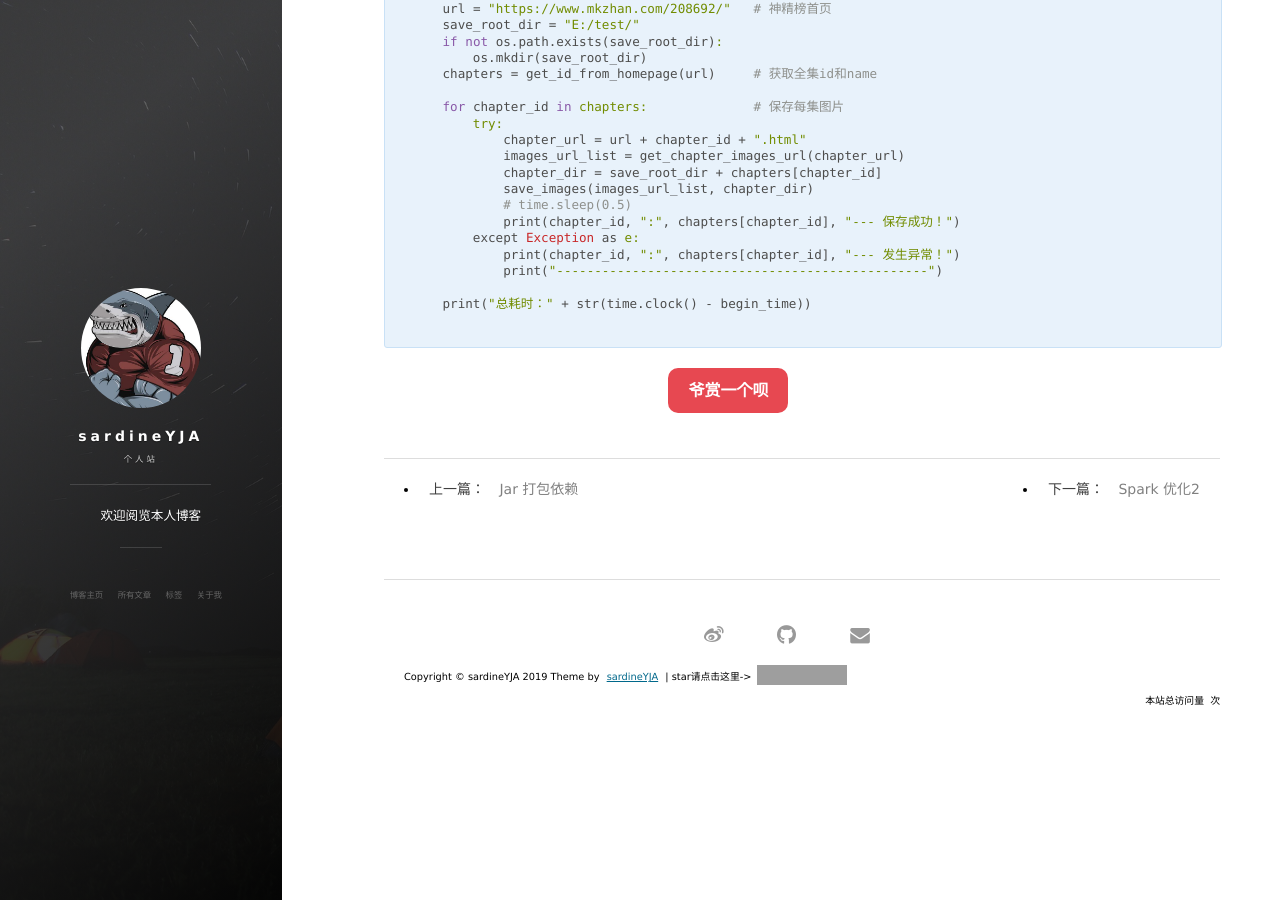
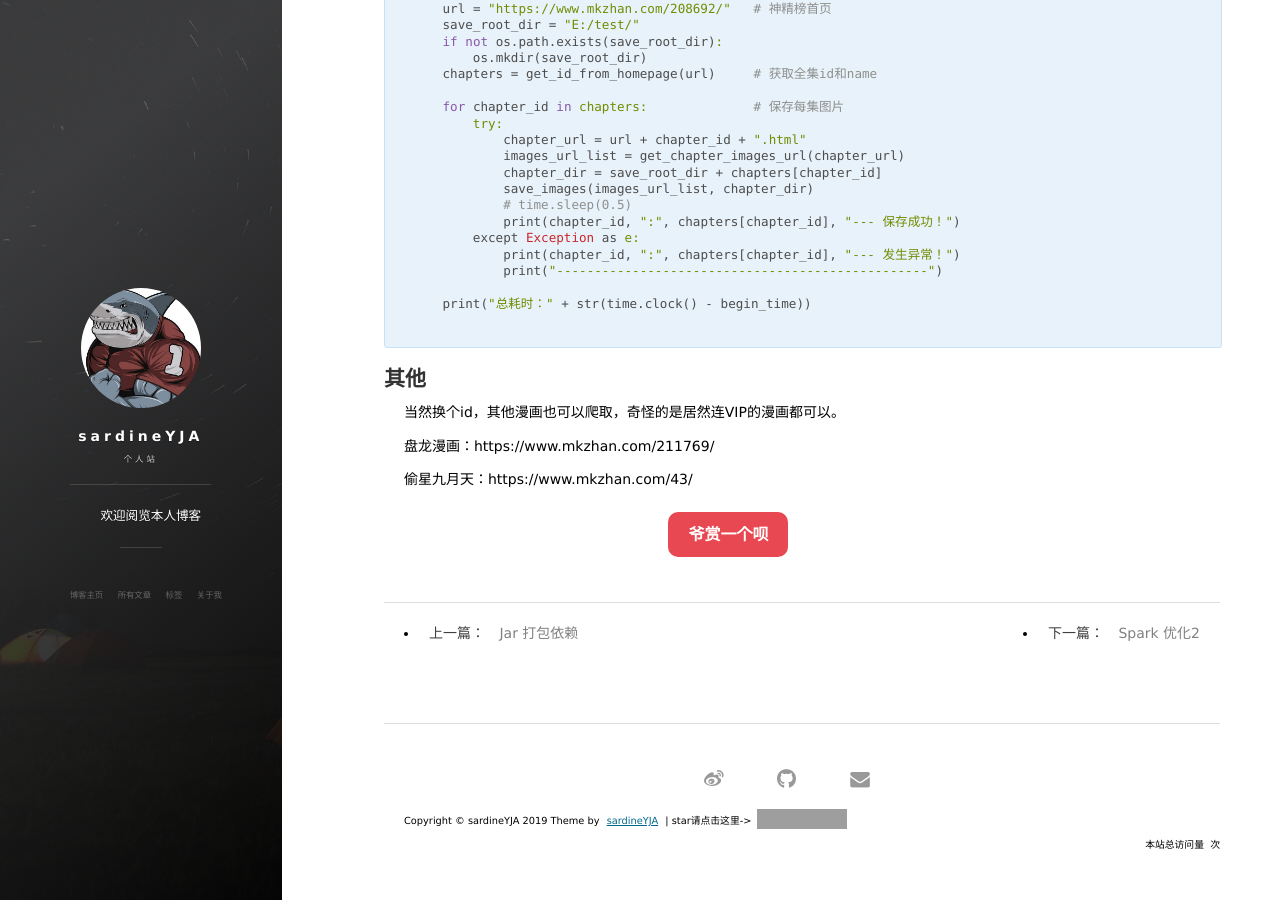
Before and after one commit to sardineYJA/sardineYJA.github.io, a Jekyll site: the page built from _posts/2019-09-20-other-python-carton.md, in a window 1280 px wide and 900 px high, scrolled down 1435 px. Built offline with Jekyll 4.4.1, drawn with Linux system fonts in a browser that asks for light colours; nearby versions of some CDN libraries; a script that is not in the unit is left out; comment, search, counter and statistics services are not loaded; grey boxes are pictures that could not be loaded.

Commit message:
Update 2019-09-20-other-python-carton.md

````diff
--- a/_posts/2019-09-20-other-python-carton.md
+++ b/_posts/2019-09-20-other-python-carton.md
@@ -106,3 +106,11 @@ if __name__ == "__main__":
     print("总耗时：" + str(time.clock() - begin_time))
 
 ```
+
+## 其他
+
+当然换个id，其他漫画也可以爬取，奇怪的是居然连VIP的漫画都可以。
+
+盘龙漫画：https://www.mkzhan.com/211769/
+
+偷星九月天：https://www.mkzhan.com/43/
````
